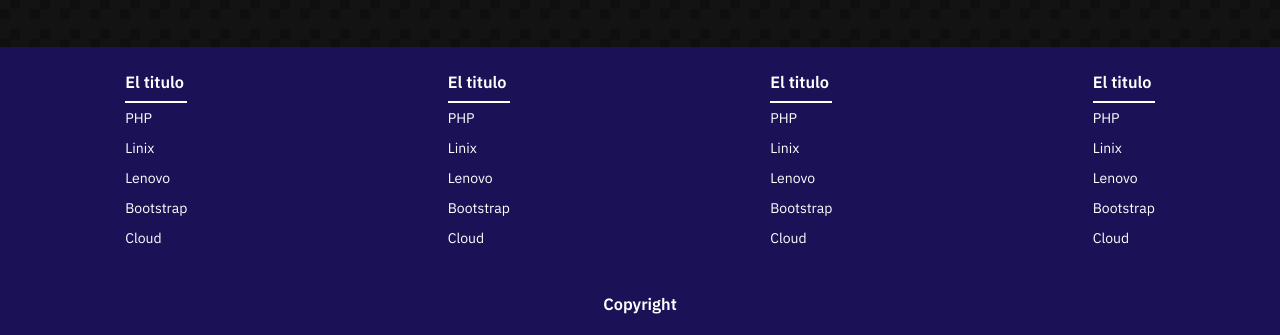
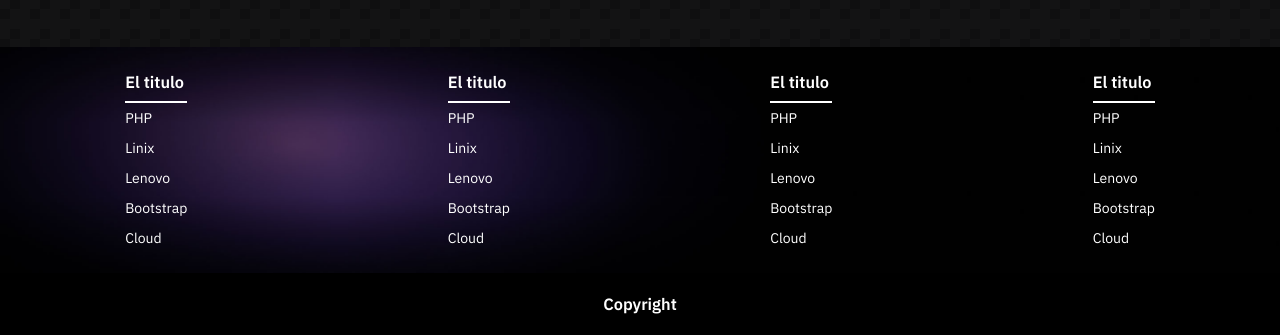
Before and after one commit to cruzali-Front-End/sitio-noticias, a plain HTML site: page index.html in a window 1280 px wide. Shown: the part 1891-2226 px from the top of the page. Drawn offline with nearby package versions, Linux system fonts and the light colour scheme.

Commit message:
background imagen (fuente: AWS) en el footer

```diff
--- a/styles.css
+++ b/styles.css
@@ -226,6 +226,7 @@ ul {
 
  .redes {
   margin: 50px;
+
  }
 
  .redes p{
@@ -254,7 +255,8 @@ ul {
  /* LINKS FOOTER */
 
 .footer {
-  background-color: #1b1156;
+  background-color: #000000;
+  background: url(images/background-degraded1.jpg) no-repeat center center/cover;
   color: white;
   font-size: 14px;
   padding: 20px 0;
@@ -284,7 +286,8 @@ ul {
 
 
 .footer-copyright {
-  background-color: #1b1156;
+  background-color: #000000;
+  /* background: url(images/background-patron2.jpg) no-repeat center center/cover; */
   color: white;
   font-size: 14px;
   padding: 20px 0;
```
Also changed, not shown: images/background-degraded1.jpg (added), images/background-degraded2.jpg (added), images/background-patron2.jpg (added).
